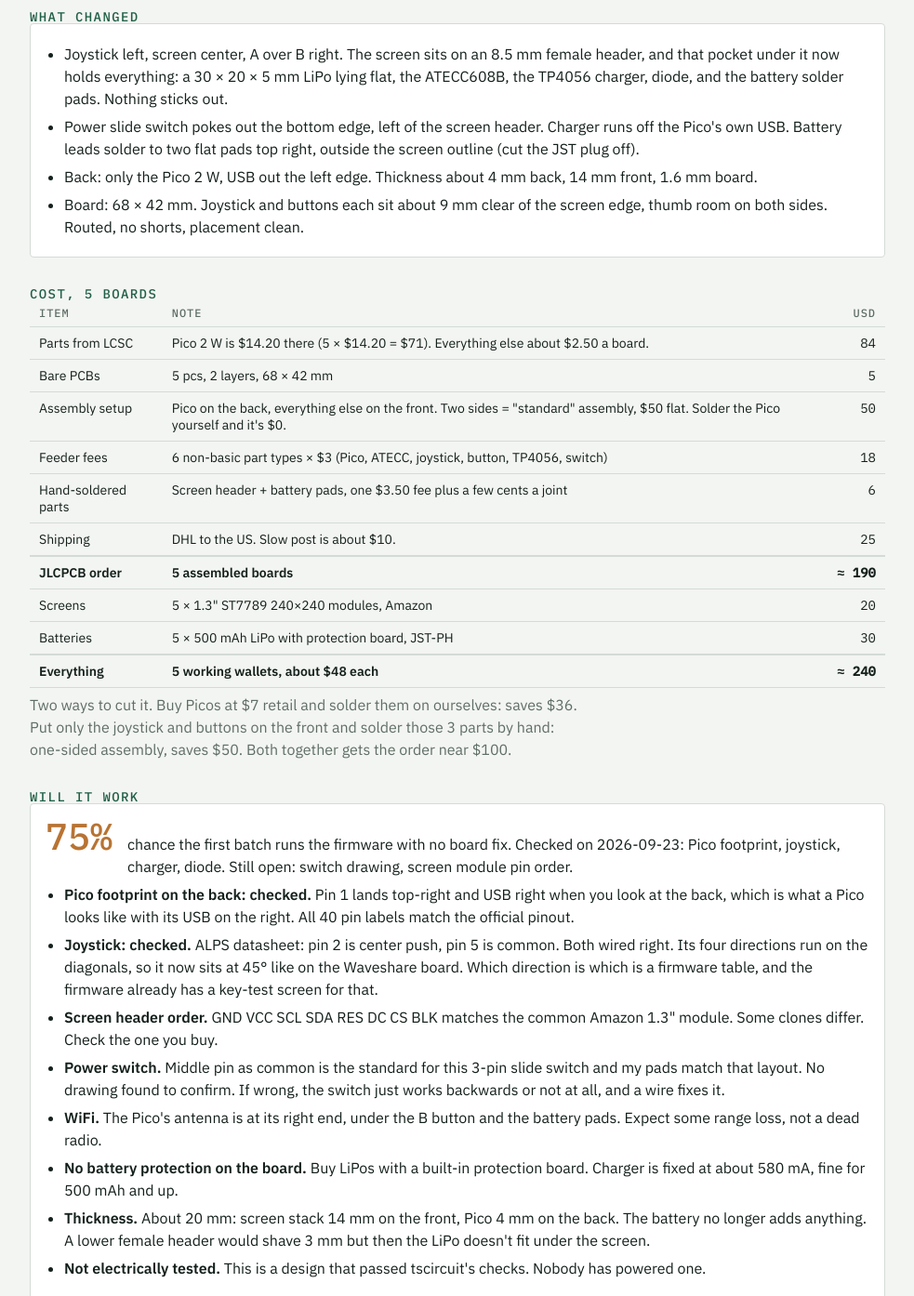
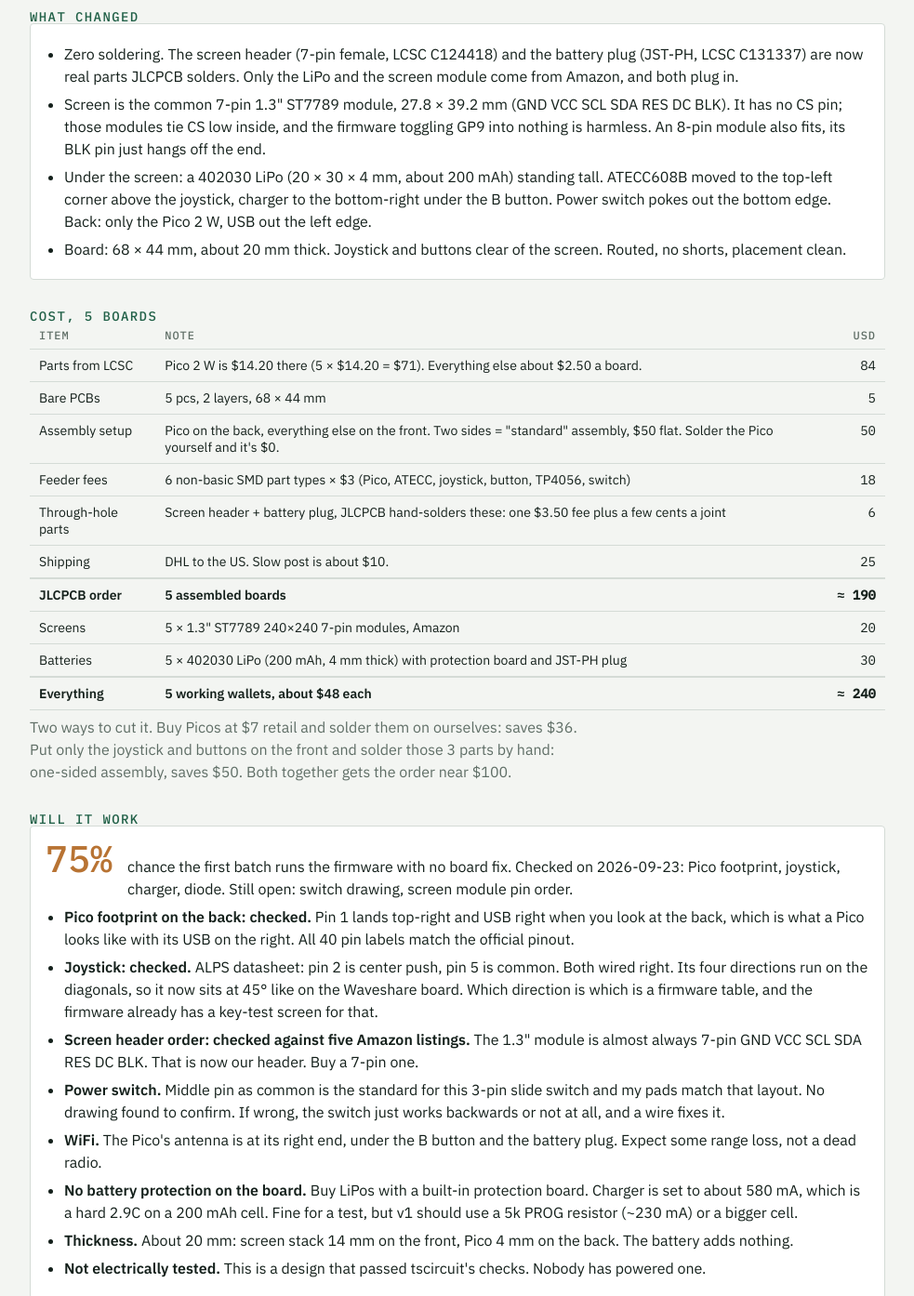
Before and after one commit to clawdbotatg/clawd-research, a plain HTML site: page tscircuit/picowallet-3d/picowallet-3d.html in a window 1280 px wide. Shown: the part 798-2192 px from the top of the page at 93% size, without its empty margins (148-1131 px from the left). Drawn offline with nearby package versions, Linux system fonts and the light colour scheme; no server answers.

Commit message:
tscircuit: picowallet v0.4 page (zero-solder)

```diff
--- a/tscircuit/picowallet-3d/picowallet-3d.html
+++ b/tscircuit/picowallet-3d/picowallet-3d.html
@@ -1,4 +1,4 @@
-<title>picowallet v0.3 in 3D</title>
+<title>picowallet v0.4 in 3D</title>
 <link rel="stylesheet" href="https://fonts.googleapis.com/css2?family=IBM+Plex+Mono:wght@400;500&family=IBM+Plex+Sans:wght@400;600&display=swap">
 <style>
 :root{--bg:#F3F5F2;--ink:#14201B;--mute:#5F6E66;--mask:#1F5F46;--copper:#B87333;--line:#D4DBD6;--panel:#FFFFFF;--stage:#E4E9E5}
@@ -34,7 +34,7 @@ ul{margin:0;padding-left:20px} li{margin:6px 0}
 @media (prefers-reduced-motion: reduce){#stage{scroll-behavior:auto}}
 </style>
 <main>
-<header><h1>picowallet v0.3 in 3D</h1><p class="sub">Drag to rotate, pinch or scroll to zoom. Slide to pop the parts off the board. Grey square is the 1.3" screen module. Under it: the battery, charger, and secure element. 68 × 42 mm.</p></header>
+<header><h1>picowallet v0.4 in 3D</h1><p class="sub">Drag to rotate, pinch or scroll to zoom. Slide to pop the parts off the board. Grey slab is the 1.3" screen module. The battery lies under it. 68 × 44 mm. Zero soldering: JLCPCB places every part, you plug in the screen and the battery.</p></header>
 
 <div id="stage"><div id="loading">loading the model (10 MB)…</div><div id="tip">drag · scroll · tap a part</div><div id="name"></div></div>
 <div class="bar">
@@ -46,23 +46,23 @@ ul{margin:0;padding-left:20px} li{margin:6px 0}
 </div>
 
 <section><h2>What changed</h2><div class="note"><ul>
-<li>Joystick left, screen center, A over B right. The screen sits on an 8.5 mm female header, and that pocket under it now holds everything: a 30 × 20 × 5 mm LiPo lying flat, the ATECC608B, the TP4056 charger, diode, and the battery solder pads. Nothing sticks out.</li>
-<li>Power slide switch pokes out the bottom edge, left of the screen header. Charger runs off the Pico's own USB. Battery leads solder to two flat pads top right, outside the screen outline (cut the JST plug off).</li>
-<li>Back: only the Pico 2 W, USB out the left edge. Thickness about 4 mm back, 14 mm front, 1.6 mm board.</li>
-<li>Board: 68 × 42 mm. Joystick and buttons each sit about 9 mm clear of the screen edge, thumb room on both sides. Routed, no shorts, placement clean.</li>
+<li>Zero soldering. The screen header (7-pin female, LCSC C124418) and the battery plug (JST-PH, LCSC C131337) are now real parts JLCPCB solders. Only the LiPo and the screen module come from Amazon, and both plug in.</li>
+<li>Screen is the common 7-pin 1.3" ST7789 module, 27.8 × 39.2 mm (GND VCC SCL SDA RES DC BLK). It has no CS pin; those modules tie CS low inside, and the firmware toggling GP9 into nothing is harmless. An 8-pin module also fits, its BLK pin just hangs off the end.</li>
+<li>Under the screen: a 402030 LiPo (20 × 30 × 4 mm, about 200 mAh) standing tall. ATECC608B moved to the top-left corner above the joystick, charger to the bottom-right under the B button. Power switch pokes out the bottom edge. Back: only the Pico 2 W, USB out the left edge.</li>
+<li>Board: 68 × 44 mm, about 20 mm thick. Joystick and buttons clear of the screen. Routed, no shorts, placement clean.</li>
 </ul></div></section>
 
 <section><h2>Cost, 5 boards</h2><div class="wrap"><table>
 <tr><th>Item</th><th>Note</th><th class="m">USD</th></tr>
 <tr><td>Parts from LCSC</td><td>Pico 2 W is $14.20 there (5 × $14.20 = $71). Everything else about $2.50 a board.</td><td class="m">84</td></tr>
-<tr><td>Bare PCBs</td><td>5 pcs, 2 layers, 68 × 42 mm</td><td class="m">5</td></tr>
+<tr><td>Bare PCBs</td><td>5 pcs, 2 layers, 68 × 44 mm</td><td class="m">5</td></tr>
 <tr><td>Assembly setup</td><td>Pico on the back, everything else on the front. Two sides = "standard" assembly, $50 flat. Solder the Pico yourself and it's $0.</td><td class="m">50</td></tr>
-<tr><td>Feeder fees</td><td>6 non-basic part types × $3 (Pico, ATECC, joystick, button, TP4056, switch)</td><td class="m">18</td></tr>
-<tr><td>Hand-soldered parts</td><td>Screen header + battery pads, one $3.50 fee plus a few cents a joint</td><td class="m">6</td></tr>
+<tr><td>Feeder fees</td><td>6 non-basic SMD part types × $3 (Pico, ATECC, joystick, button, TP4056, switch)</td><td class="m">18</td></tr>
+<tr><td>Through-hole parts</td><td>Screen header + battery plug, JLCPCB hand-solders these: one $3.50 fee plus a few cents a joint</td><td class="m">6</td></tr>
 <tr><td>Shipping</td><td>DHL to the US. Slow post is about $10.</td><td class="m">25</td></tr>
 <tr class="total"><td>JLCPCB order</td><td>5 assembled boards</td><td class="m">≈ 190</td></tr>
-<tr><td>Screens</td><td>5 × 1.3" ST7789 240×240 modules, Amazon</td><td class="m">20</td></tr>
-<tr><td>Batteries</td><td>5 × 500 mAh LiPo with protection board, JST-PH</td><td class="m">30</td></tr>
+<tr><td>Screens</td><td>5 × 1.3" ST7789 240×240 7-pin modules, Amazon</td><td class="m">20</td></tr>
+<tr><td>Batteries</td><td>5 × 402030 LiPo (200 mAh, 4 mm thick) with protection board and JST-PH plug</td><td class="m">30</td></tr>
 <tr class="total"><td>Everything</td><td>5 working wallets, about $48 each</td><td class="m">≈ 240</td></tr>
 </table></div>
 <p class="sub">Two ways to cut it. Buy Picos at $7 retail and solder them on ourselves: saves $36. Put only the joystick and buttons on the front and solder those 3 parts by hand: one-sided assembly, saves $50. Both together gets the order near $100.</p></section>
@@ -72,11 +72,11 @@ ul{margin:0;padding-left:20px} li{margin:6px 0}
 <ul>
 <li><b>Pico footprint on the back: checked.</b> Pin 1 lands top-right and USB right when you look at the back, which is what a Pico looks like with its USB on the right. All 40 pin labels match the official pinout.</li>
 <li><b>Joystick: checked.</b> ALPS datasheet: pin 2 is center push, pin 5 is common. Both wired right. Its four directions run on the diagonals, so it now sits at 45° like on the Waveshare board. Which direction is which is a firmware table, and the firmware already has a key-test screen for that.</li>
-<li><b>Screen header order.</b> GND VCC SCL SDA RES DC CS BLK matches the common Amazon 1.3" module. Some clones differ. Check the one you buy.</li>
+<li><b>Screen header order: checked against five Amazon listings.</b> The 1.3" module is almost always 7-pin GND VCC SCL SDA RES DC BLK. That is now our header. Buy a 7-pin one.</li>
 <li><b>Power switch.</b> Middle pin as common is the standard for this 3-pin slide switch and my pads match that layout. No drawing found to confirm. If wrong, the switch just works backwards or not at all, and a wire fixes it.</li>
-<li><b>WiFi.</b> The Pico's antenna is at its right end, under the B button and the battery pads. Expect some range loss, not a dead radio.</li>
-<li><b>No battery protection on the board.</b> Buy LiPos with a built-in protection board. Charger is fixed at about 580 mA, fine for 500 mAh and up.</li>
-<li><b>Thickness.</b> About 20 mm: screen stack 14 mm on the front, Pico 4 mm on the back. The battery no longer adds anything. A lower female header would shave 3 mm but then the LiPo doesn't fit under the screen.</li>
+<li><b>WiFi.</b> The Pico's antenna is at its right end, under the B button and the battery plug. Expect some range loss, not a dead radio.</li>
+<li><b>No battery protection on the board.</b> Buy LiPos with a built-in protection board. Charger is set to about 580 mA, which is a hard 2.9C on a 200 mAh cell. Fine for a test, but v1 should use a 5k PROG resistor (~230 mA) or a bigger cell.</li>
+<li><b>Thickness.</b> About 20 mm: screen stack 14 mm on the front, Pico 4 mm on the back. The battery adds nothing.</li>
 <li><b>Not electrically tested.</b> This is a design that passed tscircuit's checks. Nobody has powered one.</li>
 </ul></div></section>
 </main>
@@ -150,7 +150,7 @@ ul{margin:0;padding-left:20px} li{margin:6px 0}
     ptr.set(((e.clientX-r.left)/r.width)*2-1,-((e.clientY-r.top)/r.height)*2+1);
     ray.setFromCamera(ptr,camera);
     var hit=ray.intersectObjects(parts.map(function(p){return p.obj;}),true)[0];
-    var labels={U1:'U1 Raspberry Pi Pico 2 W',U2:'U2 ATECC608B secure element',U3:'U3 TP4056 LiPo charger',DISP1:'1.3" ST7789 screen module',SW5:'joystick',SW1:'button A',SW2:'button B',SW6:'power switch',BP1:'battery solder pads',BT1:'LiPo 502030 under the screen, drawn only',D1:'Schottky diode',R1:'4.7k pull-up',R2:'4.7k pull-up',R3:'2k charge-current set',C1:'100 nF',C2:'10 µF',C3:'10 µF'};
+    var labels={U1:'U1 Raspberry Pi Pico 2 W',U2:'U2 ATECC608B secure element',U3:'U3 TP4056 LiPo charger',DISP1:'1.3" ST7789 screen module',SW5:'joystick',SW1:'button A',SW2:'button B',SW6:'power switch',BT1:'LiPo 402030 under the screen, drawn only',D1:'Schottky diode',R1:'4.7k pull-up',R2:'4.7k pull-up',R3:'2k charge-current set',C1:'100 nF',C2:'10 µF',C3:'10 µF'};
     var n=''; if(hit){var o=hit.object; while(o&&o.parent&&o.parent!==scene&&!labels[o.name]) o=o.parent; n=labels[o.name]||o.name;}
     nameEl.textContent=n;
   });
```
